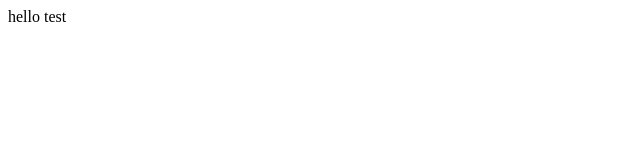
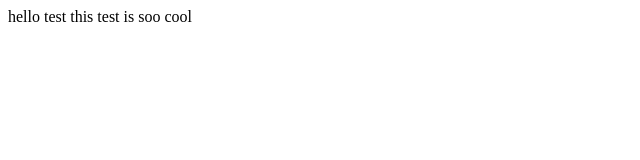
Before and after one commit to tomyshelby/demo_rep3, a plain HTML site: page index.html in a window 1280 px wide. Shown: the whole page, without its empty margins (0-640 px from the left). Drawn offline with Linux system fonts and the light colour scheme.

Commit message:
Update index.html
modifying file from github

```diff
--- a/index.html
+++ b/index.html
@@ -1,4 +1,6 @@
 
 <div>
     hello test
+
+    this test is soo cool
 </div>
```
